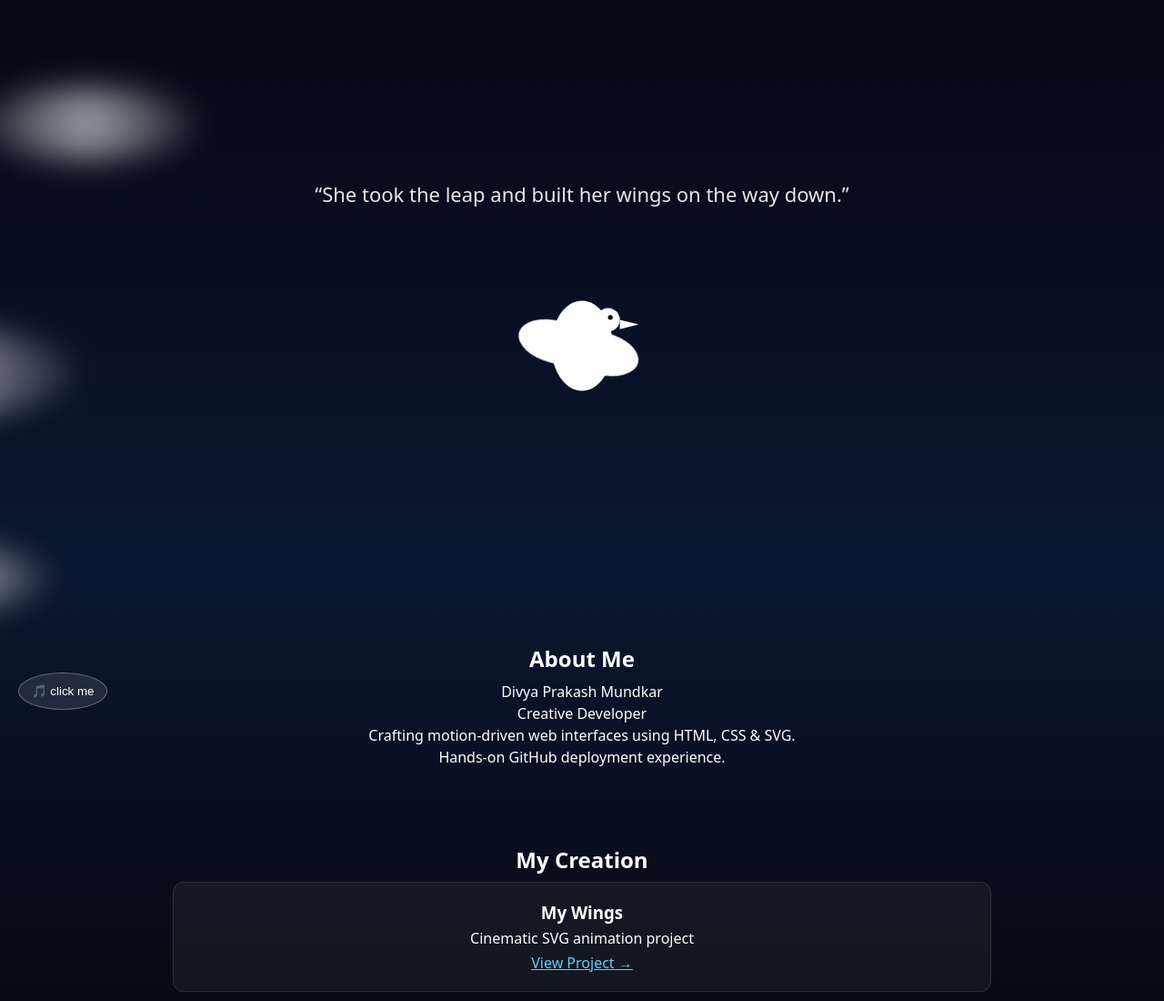
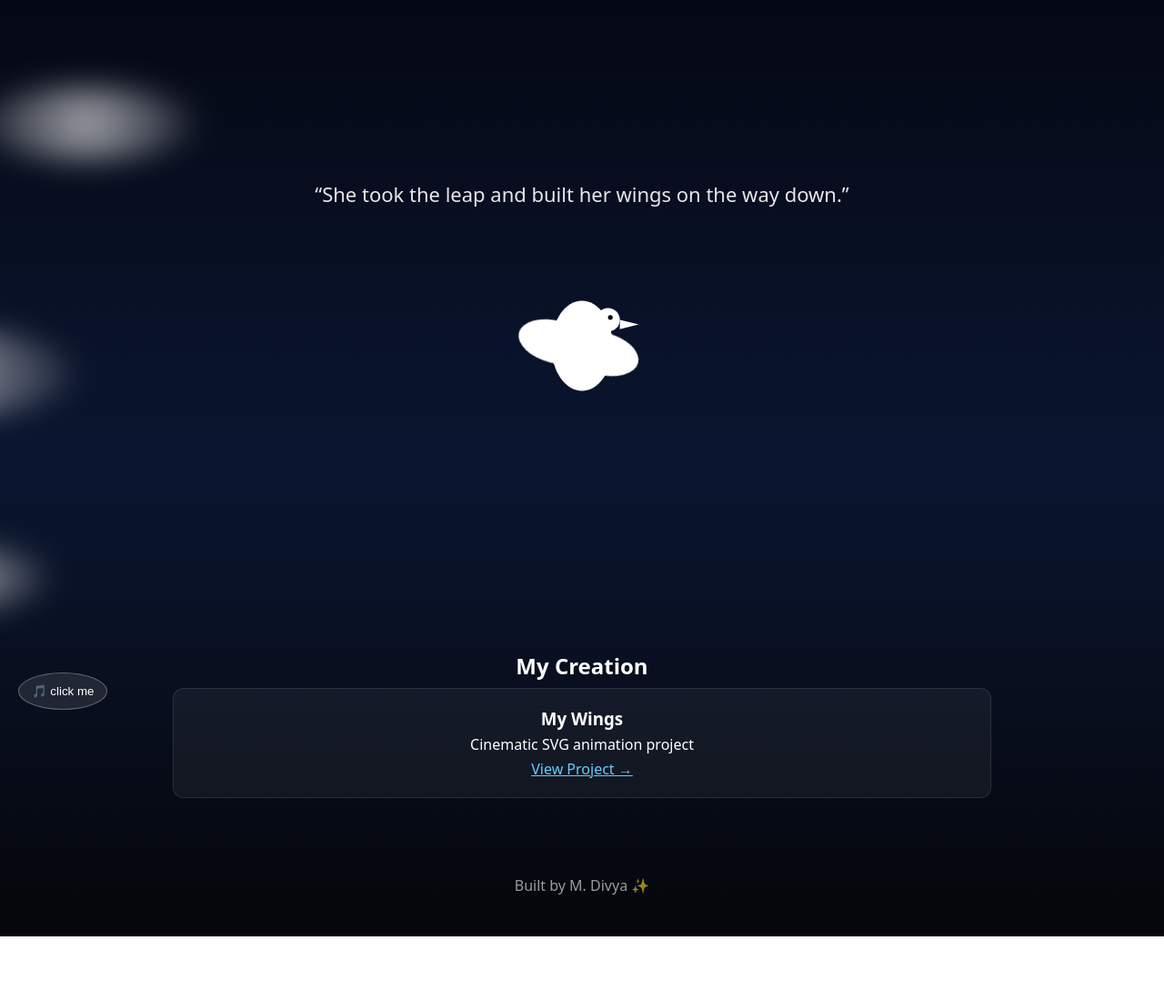
Before and after one commit to mdivya1910-a11y/D-s-wings, a plain HTML site: page index.html in a window 1280 px wide. Shown: the top 1100 px of the page at 91% size. After the commit the page ends 1029 px from the top, so only its background shows below. Drawn offline with Linux system fonts and the light colour scheme.

Commit message:
Update index.html

```diff
--- a/index.html
+++ b/index.html
@@ -104,11 +104,6 @@
   z-index: 2;
 }
 
-/* 2-TAB GAP FIX */
-.hero + .section {
-  margin-top: -8px;
-}
-
 /* TEXT */
 h2 {
   margin-bottom: 8px;
@@ -173,18 +168,7 @@
   </svg>
 </div>
 
-<!-- ABOUT -->
-<div class="section">
-  <h2>About Me</h2>
-  <p>
-    Divya Prakash Mundkar<br>
-    Creative Developer<br>
-    Crafting motion-driven web interfaces using HTML, CSS & SVG.<br>
-    Hands-on GitHub deployment experience.
-  </p>
-</div>
-
-<!-- PROJECT -->
+<!-- PROJECT (ONLY ONE NOW) -->
 <div class="section">
   <h2>My Creation</h2>
 
```
